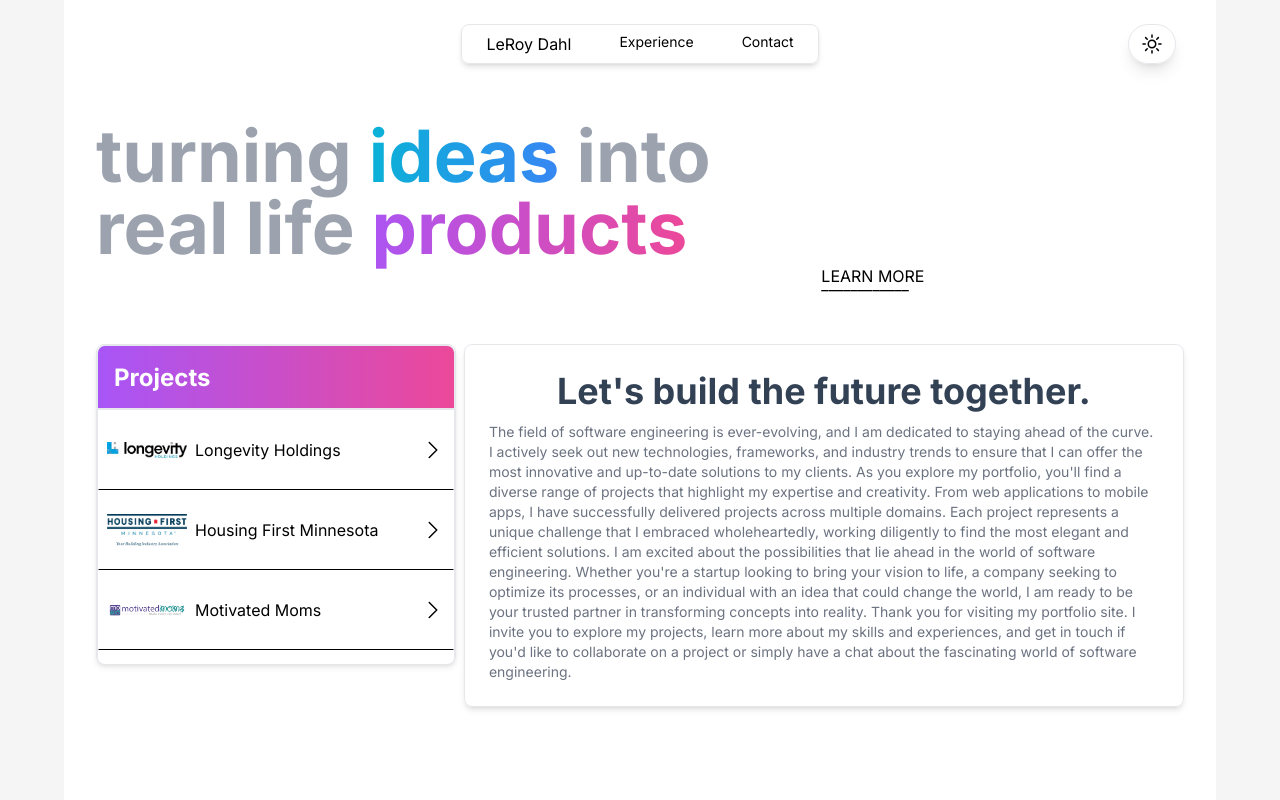
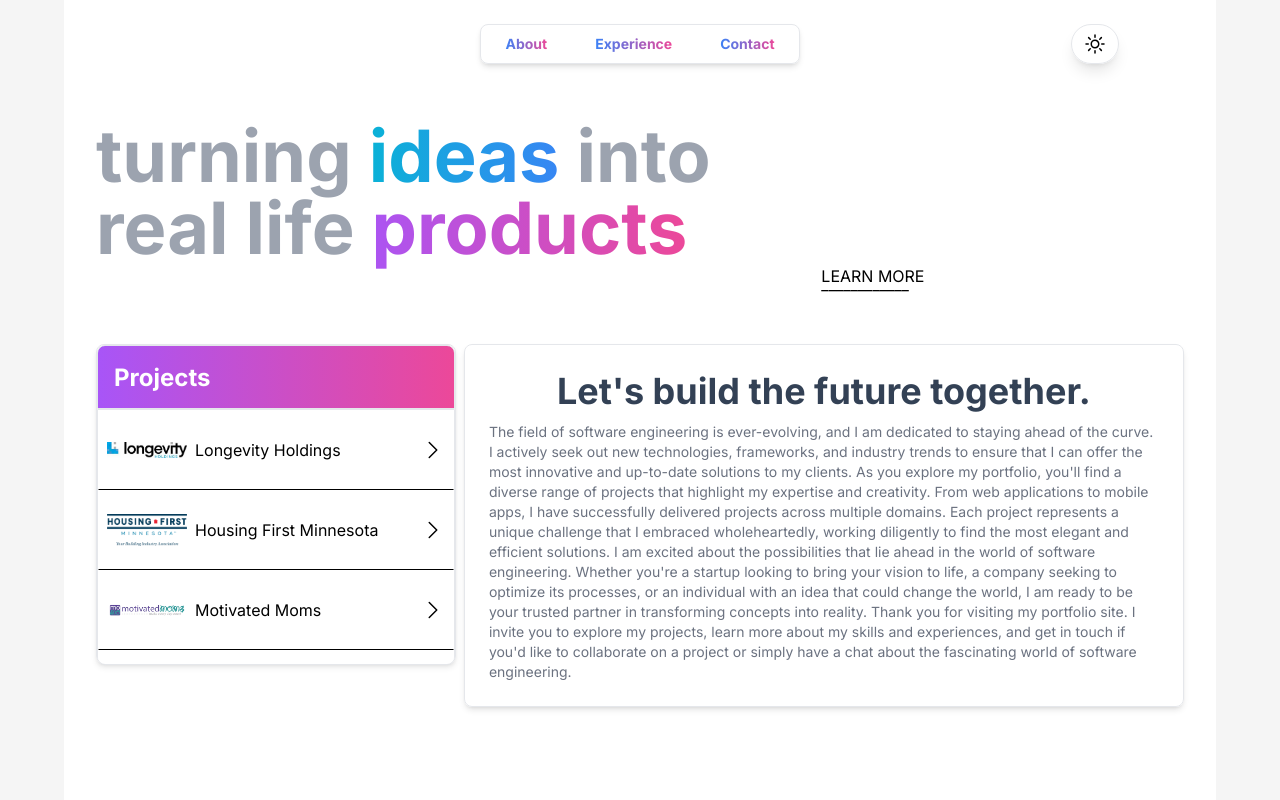
Before and after one commit to dahl1033/leroy-dahl, a Next.js app: page /about in a window 1280 px wide. Shown: the top 800 px of the page. Built offline with nearby package versions, Linux system fonts and the light colour scheme.

Commit message:
Update timeout

```diff
--- a/components/Navbar.tsx
+++ b/components/Navbar.tsx
@@ -61,13 +61,13 @@ const Navbar = () => {
       <nav className="hidden sm:flex justify-center shadow-md w-fit border rounded-lg h-10 items-center px-6 dark:bg-navy dark:border-transparent">
         <ul className="hidden gap-x-12 sm:flex">
           <li>
-            LeRoy Dahl
+            <ActiveLink children={"About"} href="/about" />
           </li>
           <li>
-            <ActiveLink children={"Experience"} href="/experience" />
+            <ActiveLink children={"Experience"} href="/about" />
           </li>
           <li>
-            <ActiveLink children={"Contact"} href="/contact" />
+            <ActiveLink children={"Contact"} href="/about" />
           </li>
         </ul>
       </nav>
--- a/components/ProjectCard.tsx
+++ b/components/ProjectCard.tsx
@@ -23,7 +23,7 @@ const ProjectCard = ({ key, project }: { key: number; project: Card }) => {
       undefined, { scroll: false });
   };
   return (
-    <div className="flex flex-row h-20 justify-between p-2 items-center min-h-[80px] border border-transparent border-b-black w-full">
+    <div className="flex flex-row hover:cursor-pointer h-20 justify-between p-2 items-center min-h-[80px] border border-transparent border-b-black w-full">
       <div onClick={() => handleClick()} className="flex flex-row items-center justify-between w-full"
       >
         <div className="flex gap-2">
```
